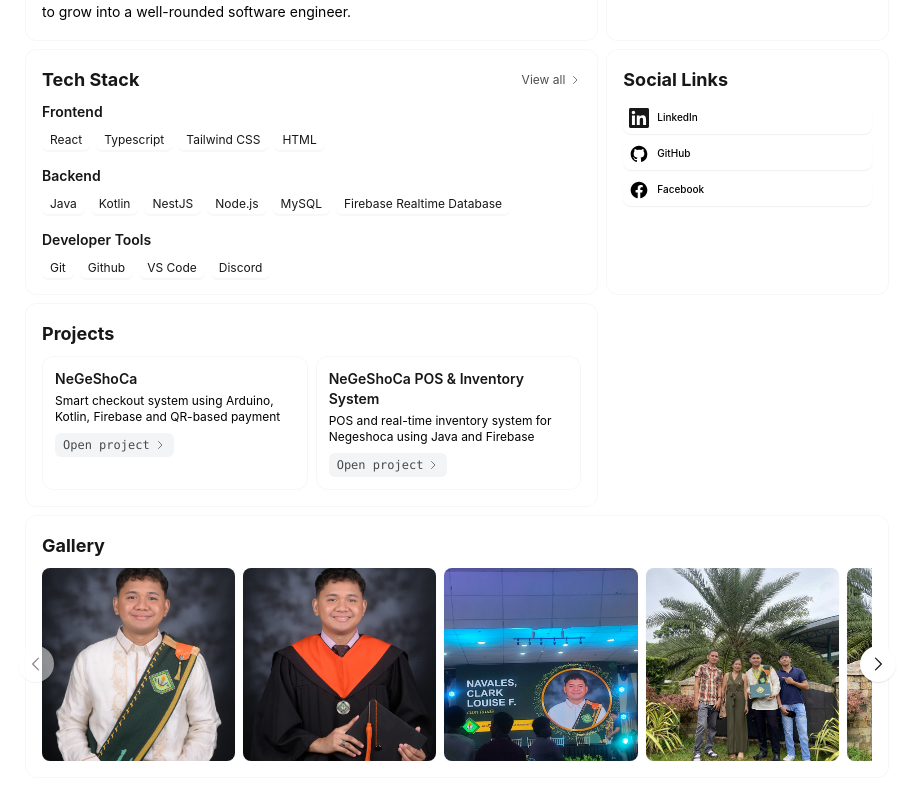
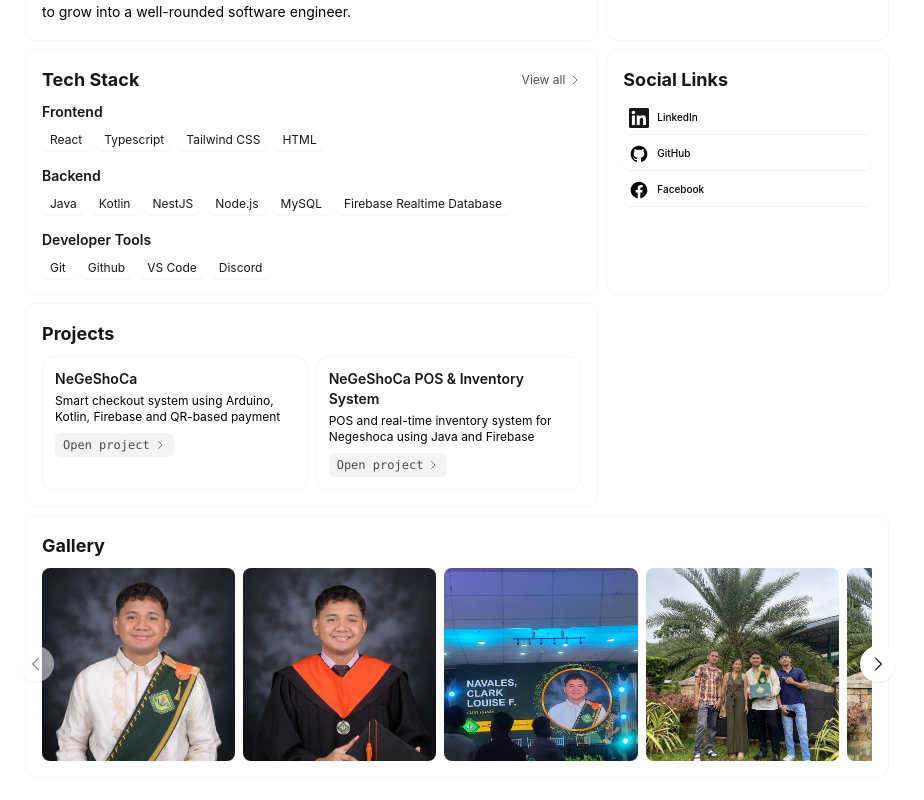
Before and after one commit to cln-clark/my-portfolio, a Next.js app: page / in a window 1280 px wide. Shown: the part 559-1359 px from the top of the page, without its empty margins (183-1107 px from the left). Built offline with nearby package versions, Linux system fonts and the light colour scheme.

Commit message:
Adjust images from gallery section

```diff
--- a/app/page.tsx
+++ b/app/page.tsx
@@ -305,7 +305,7 @@ export default function Home() {
                       loading="lazy"
                       decoding="async"
                       fill
-                      className="object-cover transition-transform duration-200 group-hover/image:scale-105"
+                      className="object-cover object-[center_30%] transition-transform duration-200 group-hover/image:scale-105"
                       sizes="(max-width: 640px) 100vw, (max-width: 768px) 33vw,(max-width: 1024px) 25vw, 20vw"/>
                     </div>
                   ))}
```
